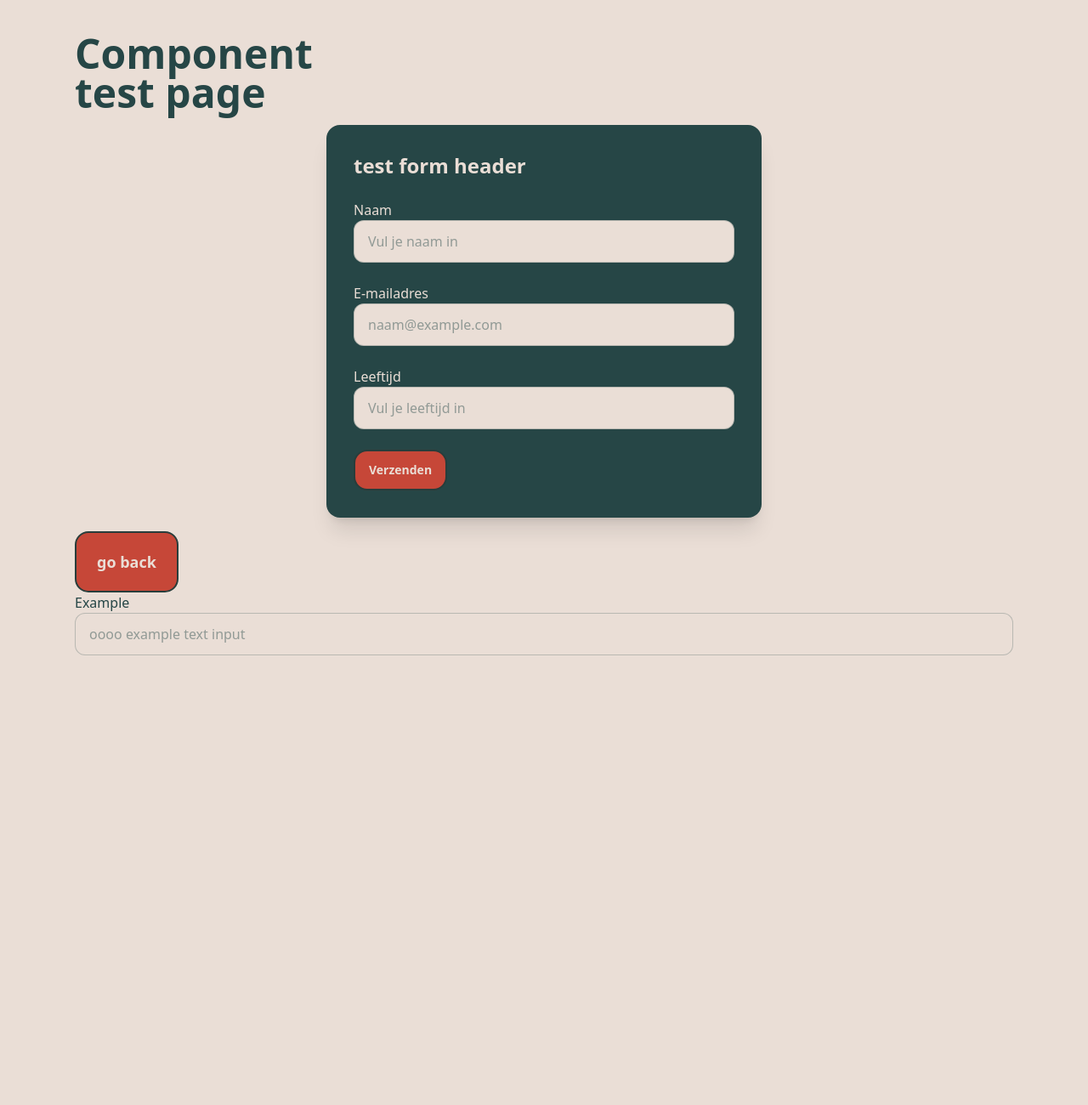
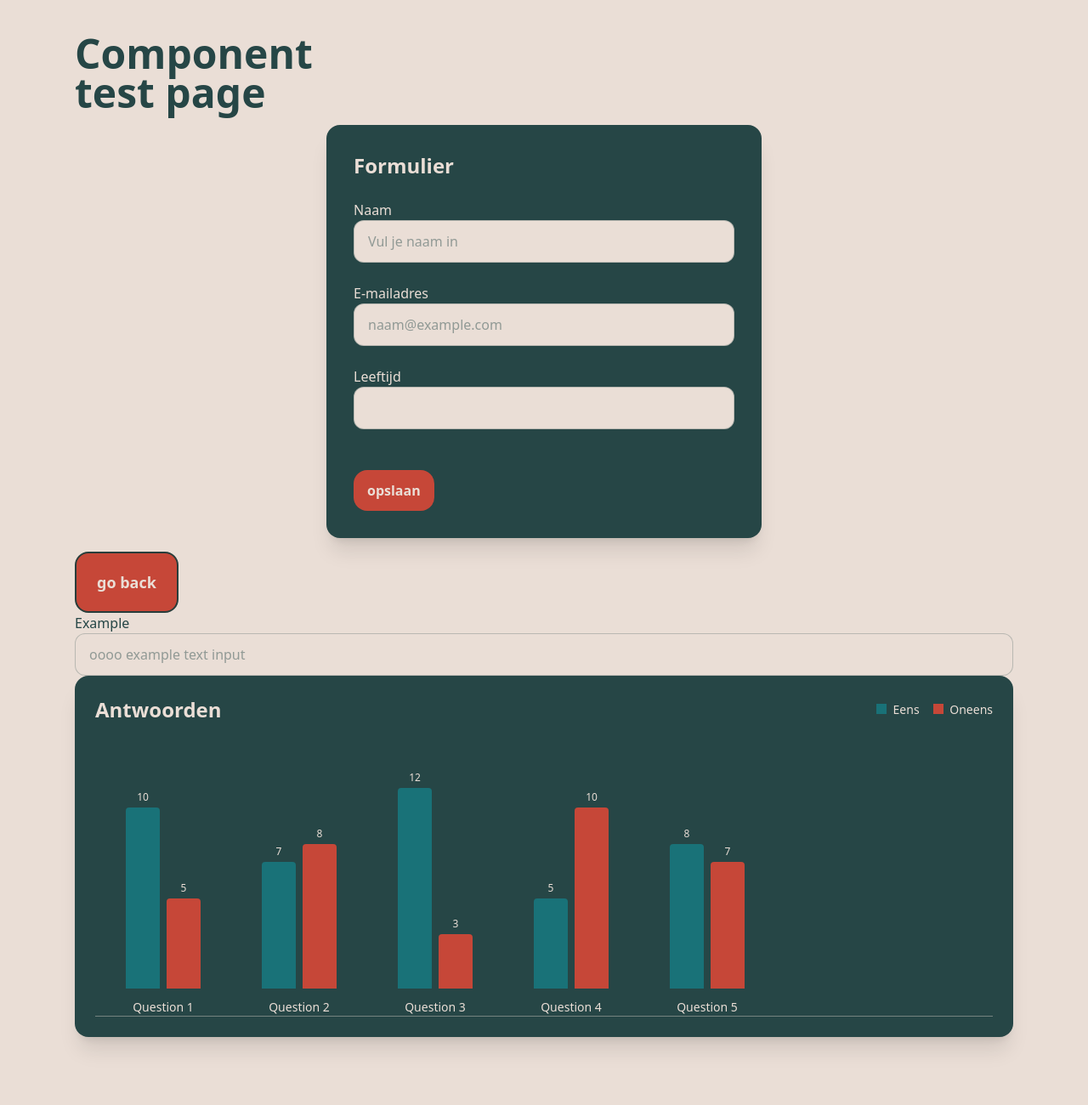
Before and after one commit to 1z-dev/Enquete-WebApp, a Laravel app: page /test in a window 1280 px wide. Shown: the part 68-1368 px from the top of the page at 85% size. Before the commit the page ends 839 px from the top, so only its background shows below. Run offline with Laravel 12, Linux system fonts and the light colour scheme.

Commit message:
contactpage demo
form component verder uitgewerkt, statistic component demo gemaakt, contactpage route gemaakt, en de database een klein beetje aangepast sinds we sommige tables niet gebruiken

```diff
--- a/albertheijn/resources/views/components/form.blade.php
+++ b/albertheijn/resources/views/components/form.blade.php
@@ -1,38 +1,42 @@
- <div class="max-w-lg mx-auto bg-[#264646] p-8 m-4 rounded-2xl shadow-xl">
-    <form method="POST" action="#" class="space-y-6">
+@props([
+    'header' => 'Formulier',
+    'action' => '',
+    'method' => 'POST',
+    'fields' => [],
+    'submitText' => 'Verzenden',
+])
+
+<div class="mx-auto m-4 max-w-lg rounded-2xl bg-[#264646] p-8 shadow-xl">
+    <form
+        method="{{ $method }}"
+        action="{{ $action }}"
+        class="space-y-6"
+    >
         @csrf
+
         <h2 class="text-2xl font-bold text-[#EADED6]">
             {{ $header }}
         </h2>
-        <x-textinput
-            name="name"
-            label="Naam"
-            placeholder="Vul je naam in"
-            required
-            labelColor="text-[#EADED6]"
-        />
 
-        <x-textinput
-            name="email"
-            type="email"
-            label="E-mailadres"
-            placeholder="naam@example.com"
-            required
-            labelColor="text-[#EADED6]"
-        />
+        @foreach ($fields as $field)
+            <x-textinput
+                :name="$field['name']"
+                :type="$field['type'] ?? 'text'"
+                :label="$field['label'] ?? null"
+                :placeholder="$field['placeholder'] ?? ''"
+                :value="$field['value'] ?? ''"
+                :required="$field['required'] ?? false"
+                :labelColor="$field['labelColor'] ?? 'text-[#EADED6]'"
+            />
+        @endforeach
 
-        <x-textinput
-            name="age"
-            type="number"
-            label="Leeftijd"
-            placeholder="Vul je leeftijd in"
-            min="0"
-            required
-            labelColor="text-[#EADED6]"
-        />
+        {{ $slot }}
 
-        <x-button href="#" size="small" class="mt-6">
-            Verzenden
-        </x-button>
+        <button
+            type="submit"
+            class="mt-6 rounded-2xl bg-[#C64738] px-4 py-3 font-bold text-[#EADED6] transition hover:bg-[#283d3b]"
+        >
+            {{ $submitText }}
+        </button>
     </form>
 </div>
--- /dev/null
+++ b/albertheijn/resources/views/components/statistic.blade.php
@@ -0,0 +1,76 @@
+@props(['statistics' => []])
+
+@php
+    $maximum = collect($statistics)
+        ->flatMap(fn ($statistic) => [$statistic['eens'], $statistic['oneens']])
+        ->max() ?: 1;
+@endphp
+
+<div class="rounded-2xl bg-[#264646] p-6 shadow-xl">
+    <div class="mb-6 flex items-center justify-between">
+        <h2 class="text-2xl font-bold text-[#EADED6]">
+            Antwoorden
+        </h2>
+
+        <div class="flex gap-4 text-sm text-[#EADED6]">
+            <span>
+                <i class="mr-1 inline-block h-3 w-3 bg-[#197278]"></i>
+                Eens
+            </span>
+            <span>
+                <i class="mr-1 inline-block h-3 w-3 bg-[#C64738]"></i>
+                Oneens
+            </span>
+        </div>
+    </div>
+
+    <div class="overflow-x-auto">
+        <div
+            class="flex min-w-max items-end gap-8 border-b border-[#EADED6]/40 px-4 pb-0 pt-8"
+            style="min-height: 20rem"
+        >
+            @forelse ($statistics as $statistic)
+                @php
+                    $eensHeight = ($statistic['eens'] / $maximum) * 100;
+                    $oneensHeight = ($statistic['oneens'] / $maximum) * 100;
+                @endphp
+
+                <div class="flex w-32 flex-col items-center">
+                    <div class="flex h-64 items-end gap-2">
+                        <div class="flex h-full flex-col justify-end">
+                            <span class="mb-1 text-center text-xs text-[#EADED6]">
+                                {{ $statistic['eens'] }}
+                            </span>
+
+                            <div
+                                class="w-10 rounded-t bg-[#197278]"
+                                style="height: {{ max($eensHeight, 2) }}%"
+                                title="Eens: {{ $statistic['eens'] }}"
+                            ></div>
+                        </div>
+
+                        <div class="flex h-full flex-col justify-end">
+                            <span class="mb-1 text-center text-xs text-[#EADED6]">
+                                {{ $statistic['oneens'] }}
+                            </span>
+
+                            <div
+                                class="w-10 rounded-t bg-[#C64738]"
+                                style="height: {{ max($oneensHeight, 2) }}%"
+                                title="Oneens: {{ $statistic['oneens'] }}"
+                            ></div>
+                        </div>
+                    </div>
+
+                    <p class="mt-3 max-w-32 text-center text-sm text-[#EADED6]">
+                        {{ $statistic['label'] }}
+                    </p>
+                </div>
+            @empty
+                <p class="pb-6 text-[#EADED6]">
+                    Er zijn nog geen antwoorden.
+                </p>
+            @endforelse
+        </div>
+    </div>
+</div>
--- a/albertheijn/resources/views/components/textinput.blade.php
+++ b/albertheijn/resources/views/components/textinput.blade.php
@@ -2,6 +2,7 @@
     'label' => null,
     'name',
     'type' => 'text',
+    'value' => '',
     'placeholder' => '',
     'required' => false,
     'labelColor' => 'text-[#264646]',
@@ -15,7 +16,10 @@
     @endif
 
     <input
+        id="{{ $name }}"
+        name="{{ $name }}"
         type="{{ $type }}"
+        value="{{ old($name, $value ?? '') }}"
         placeholder="{{ $placeholder }}"
         {{ $attributes->merge([
             'class' => 'w-full rounded-xl border border-[#264646]/25 bg-[#EADED6] px-4 py-3 text-[#264646] outline-none transition placeholder:text-[#264646]/45 focus:border-[#207C83] focus:ring-2 focus:ring-[#207C83]/25',
--- a/albertheijn/resources/views/index.blade.php
+++ b/albertheijn/resources/views/index.blade.php
@@ -10,7 +10,7 @@
             </div>
 
             <div class="space-y-4">
-                <x-button icon="→" href="/test" bg="bg-[#C64738]" text="text-[#EADED6]" border="border-[#283d3b]" width="w-50">
+                <x-button icon="→" href="/contact" bg="bg-[#C64738]" text="text-[#EADED6]" border="border-[#283d3b]" width="w-50">
                     Start
                 </x-button>
 
--- a/albertheijn/resources/views/test.blade.php
+++ b/albertheijn/resources/views/test.blade.php
@@ -6,8 +6,33 @@
                     Component test page
                 </h1>
 
-                <x-form header="test form header">
-                </x-form>
+                <x-form
+                    header="Formulier"
+                    action=""
+                    submitText="opslaan"
+                    :fields="[
+                        [
+                            'name' => 'name',
+                            'label' => 'Naam',
+                            'placeholder' => 'Vul je naam in',
+                            'required' => true,
+                        ],
+                        [
+                            'name' => 'email',
+                            'type' => 'email',
+                            'label' => 'E-mailadres',
+                            'placeholder' => 'naam@example.com',
+                            'required' => true,
+                        ],
+                        [
+                            'name' => 'age',
+                            'type' => 'number',
+                            'label' => 'Leeftijd',
+                            'min' => 0,
+                            'required' => true,
+                        ],
+                    ]"
+                />
 
                 <x-button
                 href="/"
@@ -27,6 +52,13 @@
                     label="Example"
                     placeholder="oooo example text input"
                 />
+                <x-statistic :statistics="[
+                    ['label' => 'Question 1', 'eens' => 10, 'oneens' => 5],
+                    ['label' => 'Question 2', 'eens' => 7, 'oneens' => 8],
+                    ['label' => 'Question 3', 'eens' => 12, 'oneens' => 3],
+                    ['label' => 'Question 4', 'eens' => 5, 'oneens' => 10],
+                    ['label' => 'Question 5', 'eens' => 8, 'oneens' => 7],
+                ]" />
             </div>
         </section>
     </div>
--- a/albertheijn/routes/web.php
+++ b/albertheijn/routes/web.php
@@ -8,3 +8,6 @@ Route::get('/', function () {
 Route::get('/test', function () {
     return view('test');
 });
+Route::get('/contact', function () {
+    return view('contact');
+});
```
Also changed, not shown: albertheijn/resources/views/contact.blade.php (added, +19 -0 lines), albertheijn/database/migrations/0001_01_01_000002_create_jobs_table.php (deleted), albertheijn/database/migrations/0001_01_01_000003_create_accounts_table.php (deleted).
